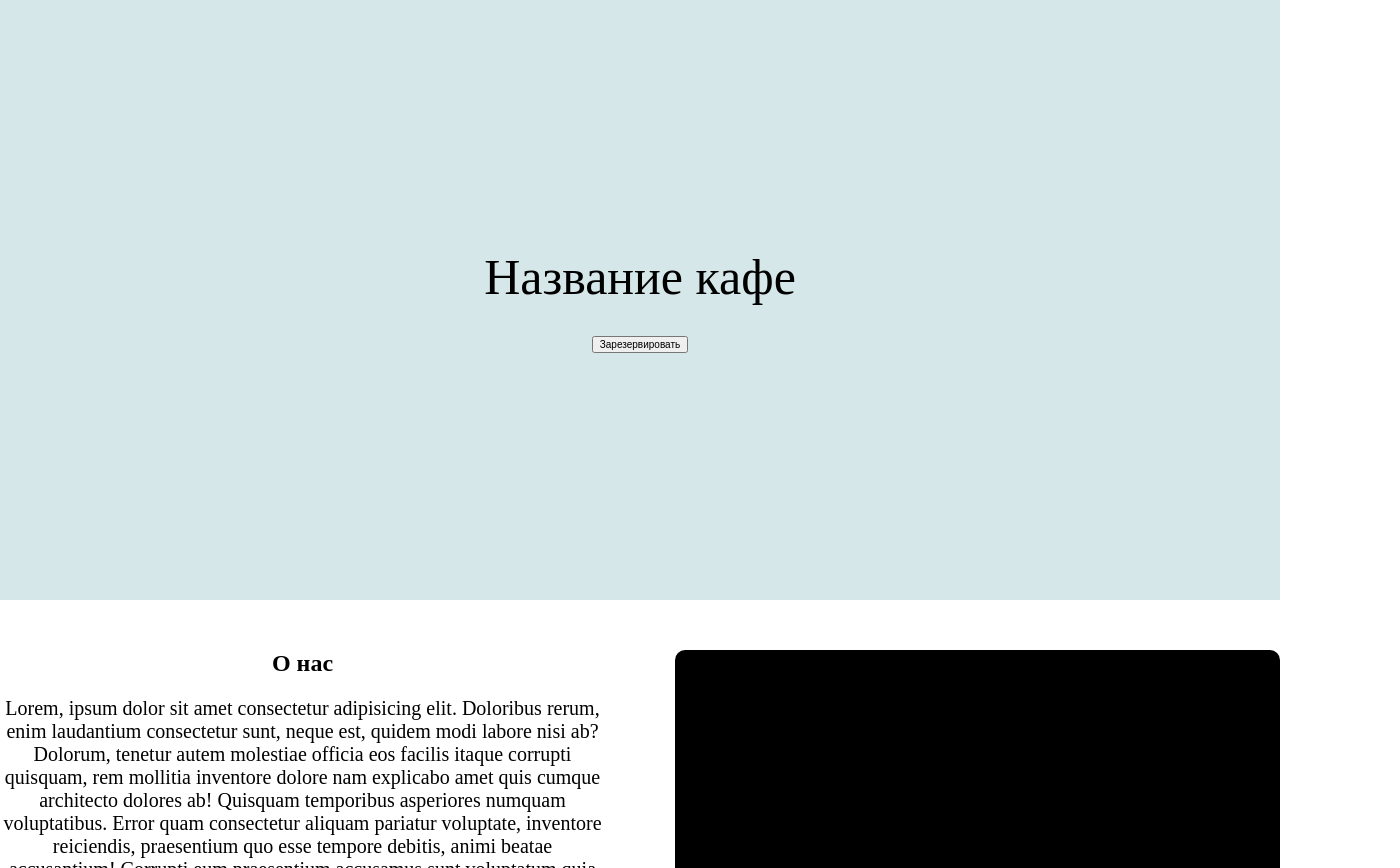
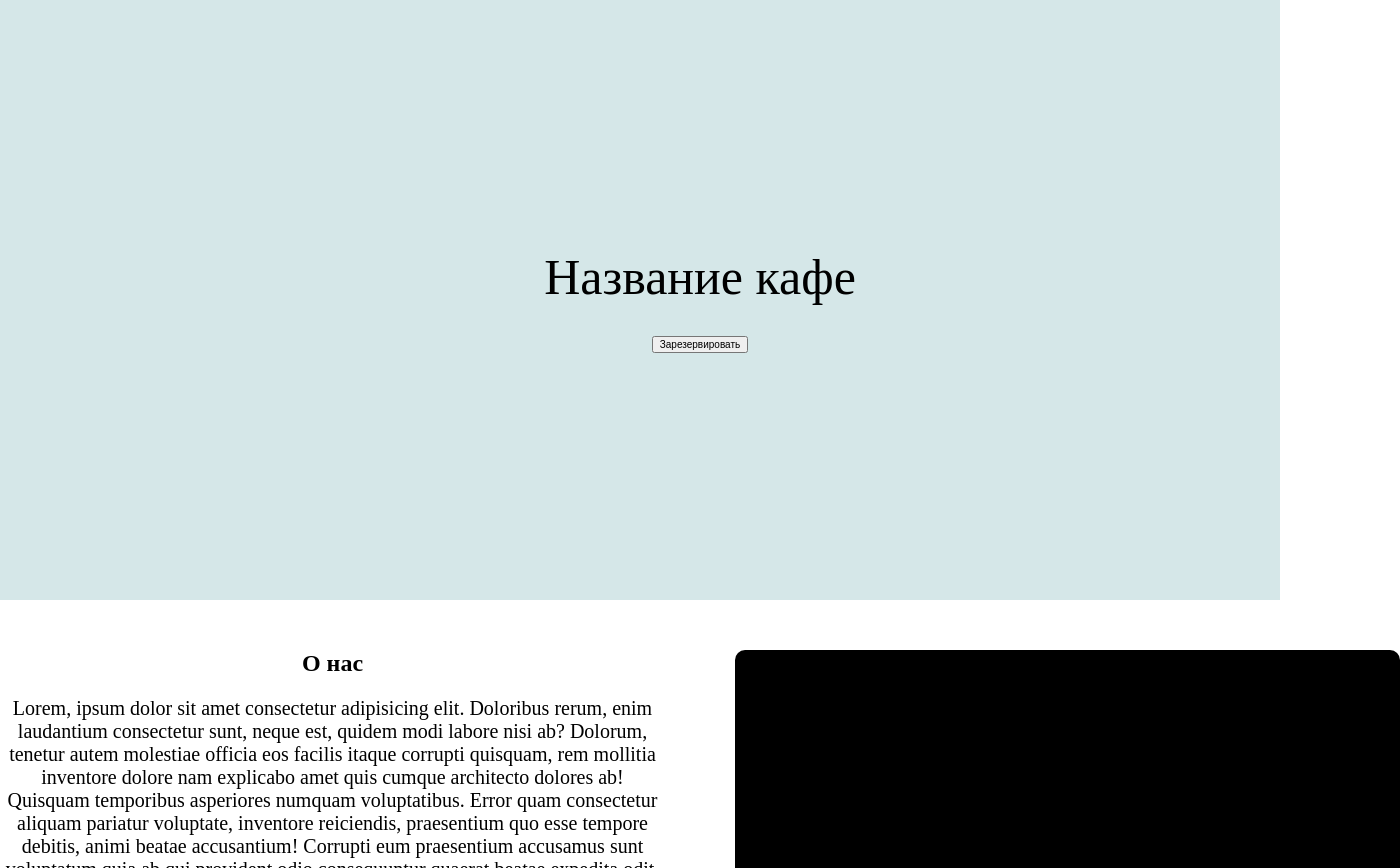
Before and after one commit to mrdimemes/gallery, a React (Create React App) app: page / in a window 1280 px wide. Shown: the top 868 px of the page, 1400 px wide, since content can reach past the window. Built offline with nearby package versions, Linux system fonts and the light colour scheme.

Commit message:
Integrate SectionWrapper into sections

```diff
--- a/src/components/sections/About/About.module.sass
+++ b/src/components/sections/About/About.module.sass
@@ -4,6 +4,8 @@
   font-size: 2em
   padding-top: 50px
   padding-bottom: 50px
+
+.content
   display: flex
   gap: 70px
 
--- a/src/components/sections/About/About.tsx
+++ b/src/components/sections/About/About.tsx
@@ -1,19 +1,24 @@
 
 import classNames from "classnames";
+
+import { SectionContent } from "components/SectionContent";
+
 import styles from "./About.module.sass";
 
 
 const About = () => {
   return (
     <section className={styles.About}>
+      <SectionContent className={styles.content}>
 
-      <div className={classNames(styles.column, styles.info)}>
-        <h1>О нас</h1>
-        <p>Lorem, ipsum dolor sit amet consectetur adipisicing elit. Doloribus rerum, enim laudantium consectetur sunt, neque est, quidem modi labore nisi ab? Dolorum, tenetur autem molestiae officia eos facilis itaque corrupti quisquam, rem mollitia inventore dolore nam explicabo amet quis cumque architecto dolores ab! Quisquam temporibus asperiores numquam voluptatibus. Error quam consectetur aliquam pariatur voluptate, inventore reiciendis, praesentium quo esse tempore debitis, animi beatae accusantium! Corrupti eum praesentium accusamus sunt voluptatum quia ab qui provident odio consequuntur quaerat beatae expedita odit, placeat repellat veritatis perferendis omnis sit et nisi iure? Dolorem, explicabo. In tempora nobis excepturi voluptatem? Error cumque possimus illum.</p>
-      </div>
+        <div className={classNames(styles.column, styles.info)}>
+          <h1>О нас</h1>
+          <p>Lorem, ipsum dolor sit amet consectetur adipisicing elit. Doloribus rerum, enim laudantium consectetur sunt, neque est, quidem modi labore nisi ab? Dolorum, tenetur autem molestiae officia eos facilis itaque corrupti quisquam, rem mollitia inventore dolore nam explicabo amet quis cumque architecto dolores ab! Quisquam temporibus asperiores numquam voluptatibus. Error quam consectetur aliquam pariatur voluptate, inventore reiciendis, praesentium quo esse tempore debitis, animi beatae accusantium! Corrupti eum praesentium accusamus sunt voluptatum quia ab qui provident odio consequuntur quaerat beatae expedita odit, placeat repellat veritatis perferendis omnis sit et nisi iure? Dolorem, explicabo. In tempora nobis excepturi voluptatem? Error cumque possimus illum.</p>
+        </div>
 
-      <div className={classNames(styles.column, styles.imageContainer)}></div>
+        <div className={classNames(styles.column, styles.imageContainer)}></div>
 
+      </SectionContent>
     </section>
   );
 }
--- a/src/components/sections/Intro/Intro.module.sass
+++ b/src/components/sections/Intro/Intro.module.sass
@@ -1,11 +1,14 @@
+@use "styles/mixins"
+
 .Intro
   background-color: #d5e7e8
   height: 600px
-  display: flex
-  flex-direction: column
-  justify-content: center
-  align-items: center
 
-  .label
-    font-size: 5em
-    margin-bottom: 30px
+  .content
+    @include mixins.flex-centered
+    height: 100%
+    flex-direction: column
+
+    .label
+      font-size: 5em
+      margin-bottom: 30px
--- a/src/components/sections/Intro/Intro.tsx
+++ b/src/components/sections/Intro/Intro.tsx
@@ -1,3 +1,4 @@
+import { SectionContent } from "components/SectionContent";
 import { ReserveButton } from "components/ReserveButton";
 import { CAFE_NAME } from "constants/cafe";
 
@@ -7,8 +8,12 @@ import styles from "./Intro.module.sass";
 const Intro = () => {
   return (
     <section className={styles.Intro}>
-      <div className={styles.label}>{CAFE_NAME}</div>
-      <ReserveButton />
+      <SectionContent className={styles.content}>
+
+        <div className={styles.label}>{CAFE_NAME}</div>
+        <ReserveButton />
+
+      </SectionContent>
     </section>
   );
 };
```
